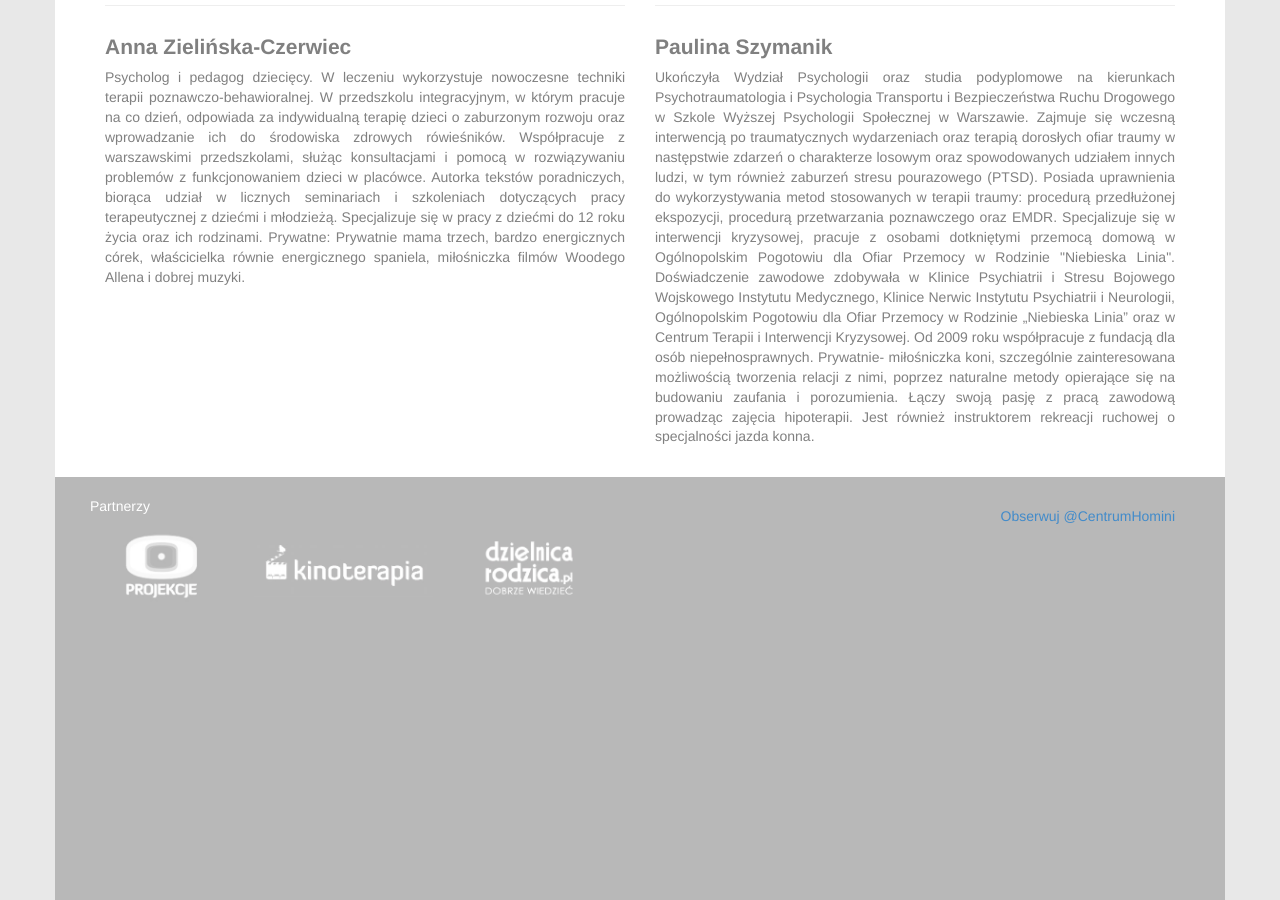
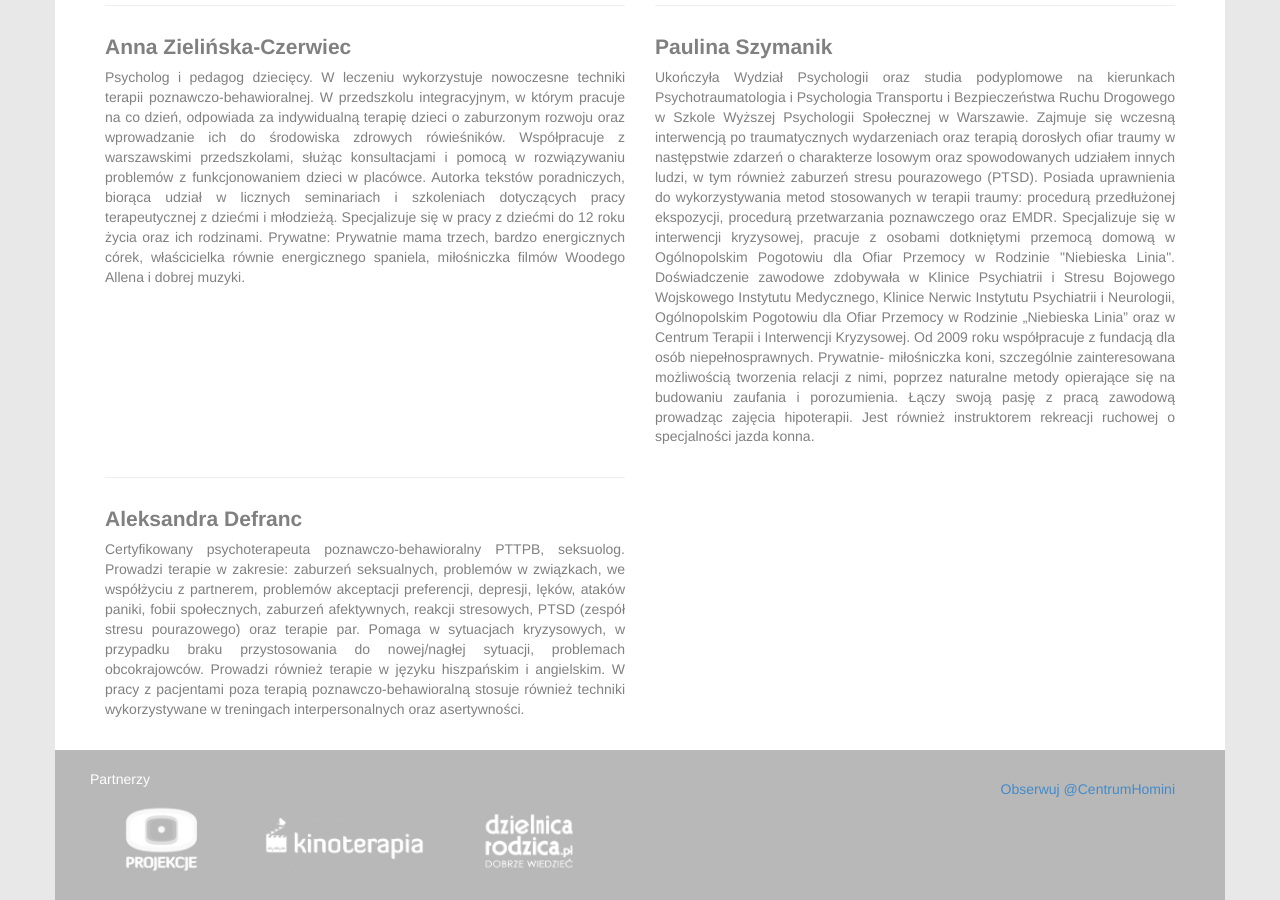
Before and after one commit to kuler/homini, a Jekyll site: the page built from zespol/index.html, in a window 1280 px wide and 900 px high, scrolled down 974 px. Built offline with Jekyll 4.4.1, drawn with Linux system fonts in a browser that asks for light colours; nearby versions of some CDN libraries; Markdown is read by kramdown in place of the engine named in the settings; comment, search, counter and statistics services are not loaded.

Commit message:
Add Aleksandra Defranc to zespol

```diff
--- a/zespol/index.html
+++ b/zespol/index.html
@@ -96,5 +96,24 @@ layout: default
             </div>
         </div>
     </div>
+    <div class="row">
+        <div class="col-md-6">
+            <hr/>
+            <div class="profile">
+                <strong>Aleksandra Defranc</strong>
+                <p>
+                   Certyfikowany psychoterapeuta poznawczo-behawioralny PTTPB, seksuolog.
+                   Prowadzi terapie w zakresie: zaburzeń seksualnych, problemów w związkach,
+                   we współżyciu z partnerem, problemów akceptacji preferencji, depresji, lęków,
+                   ataków paniki, fobii społecznych, zaburzeń afektywnych, reakcji stresowych, PTSD
+                   (zespół stresu pourazowego) oraz terapie par. Pomaga w sytuacjach kryzysowych,
+                   w przypadku braku przystosowania do nowej/nagłej sytuacji, problemach
+                   obcokrajowców. Prowadzi również terapie w języku hiszpańskim i angielskim. W
+                   pracy z pacjentami poza terapią poznawczo-behawioralną stosuje również techniki
+                   wykorzystywane w treningach interpersonalnych oraz asertywności.
+                </p>
+            </div>
+        </div>
+    </div>
     <!--TODO: Inni członkowie zespołu?-->
 </div>
```
